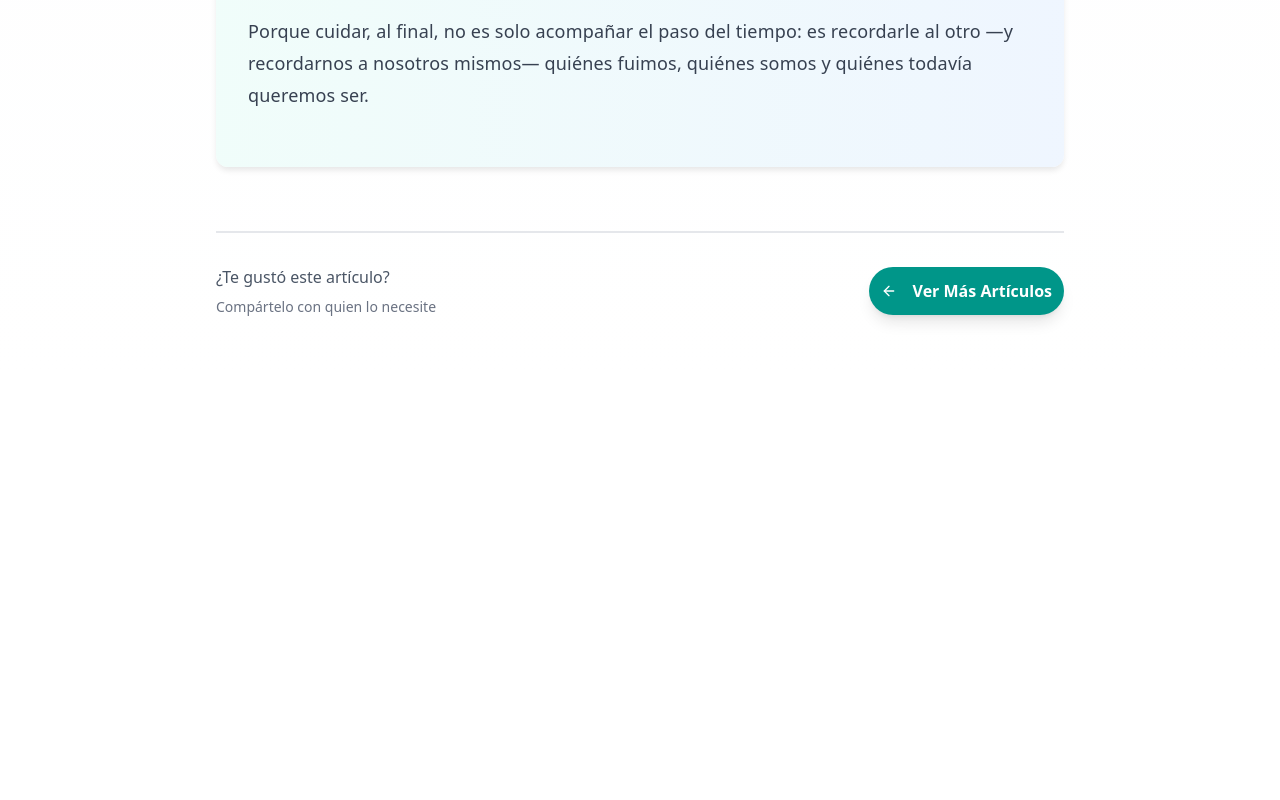
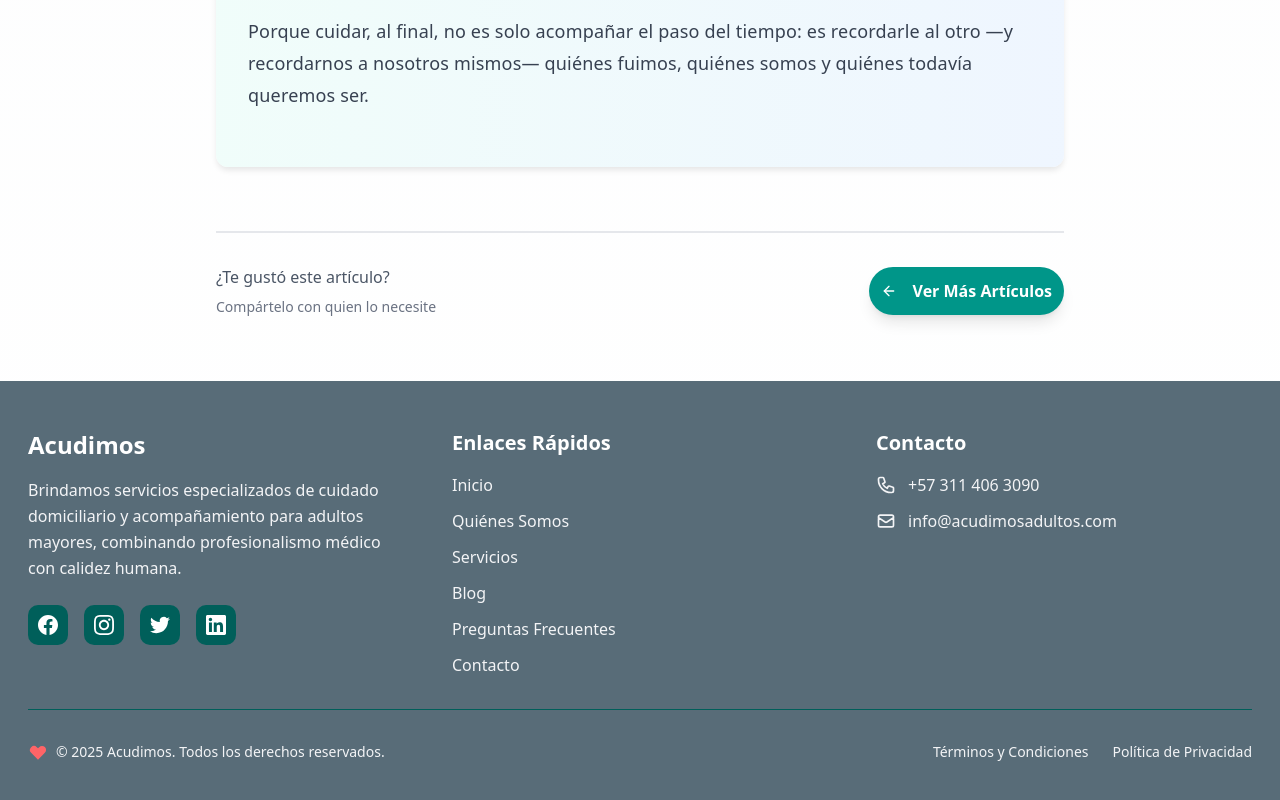
Before and after one commit to acudimos/AcudimosLandingPage, a Next.js app: page /blog/conexion-humana-cuidado in a window 1280 px wide. Shown: the part 2380-3180 px from the top of the page. Before the commit the page ends 2761 px from the top, so only its background shows below. Built offline with nearby package versions, Linux system fonts and the light colour scheme; no server answers.

Commit message:
feat: add Footer component to BlogPost layout

```diff
--- a/src/app/blog/[slug]/page.tsx
+++ b/src/app/blog/[slug]/page.tsx
@@ -4,6 +4,7 @@
 import { blogPosts } from "@/data/blog";
 import { notFound } from "next/navigation";
 import { Navbar } from "@/components/navbar";
+import { Footer } from "@/components/footer";
 import { Button } from "@/components/ui/button";
 import { Badge } from "@/components/ui/badge";
 import { use } from "react";
@@ -98,6 +99,8 @@
           </div>
         </div>
       </div>
+
+      <Footer />
     </div>
   );
 }
```
